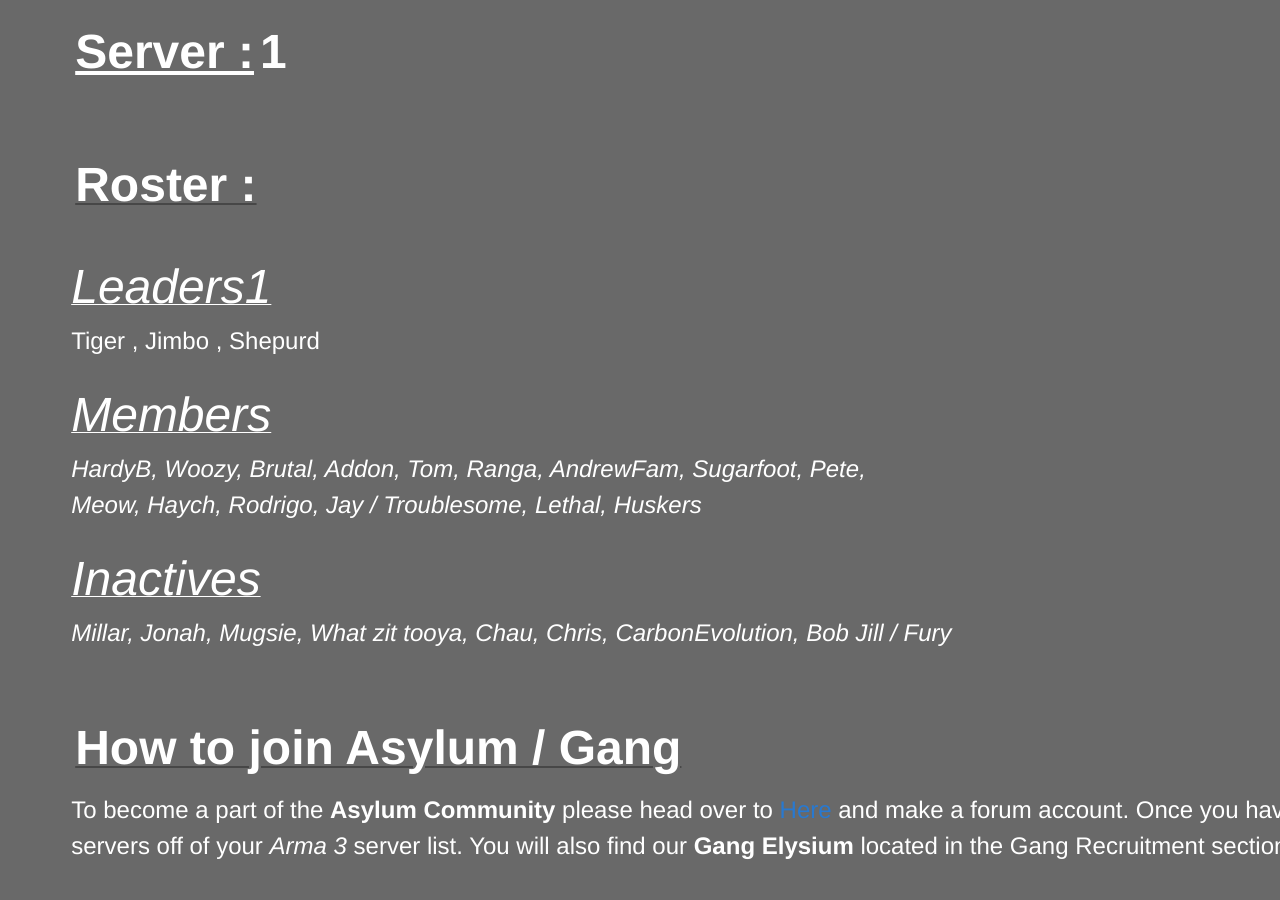
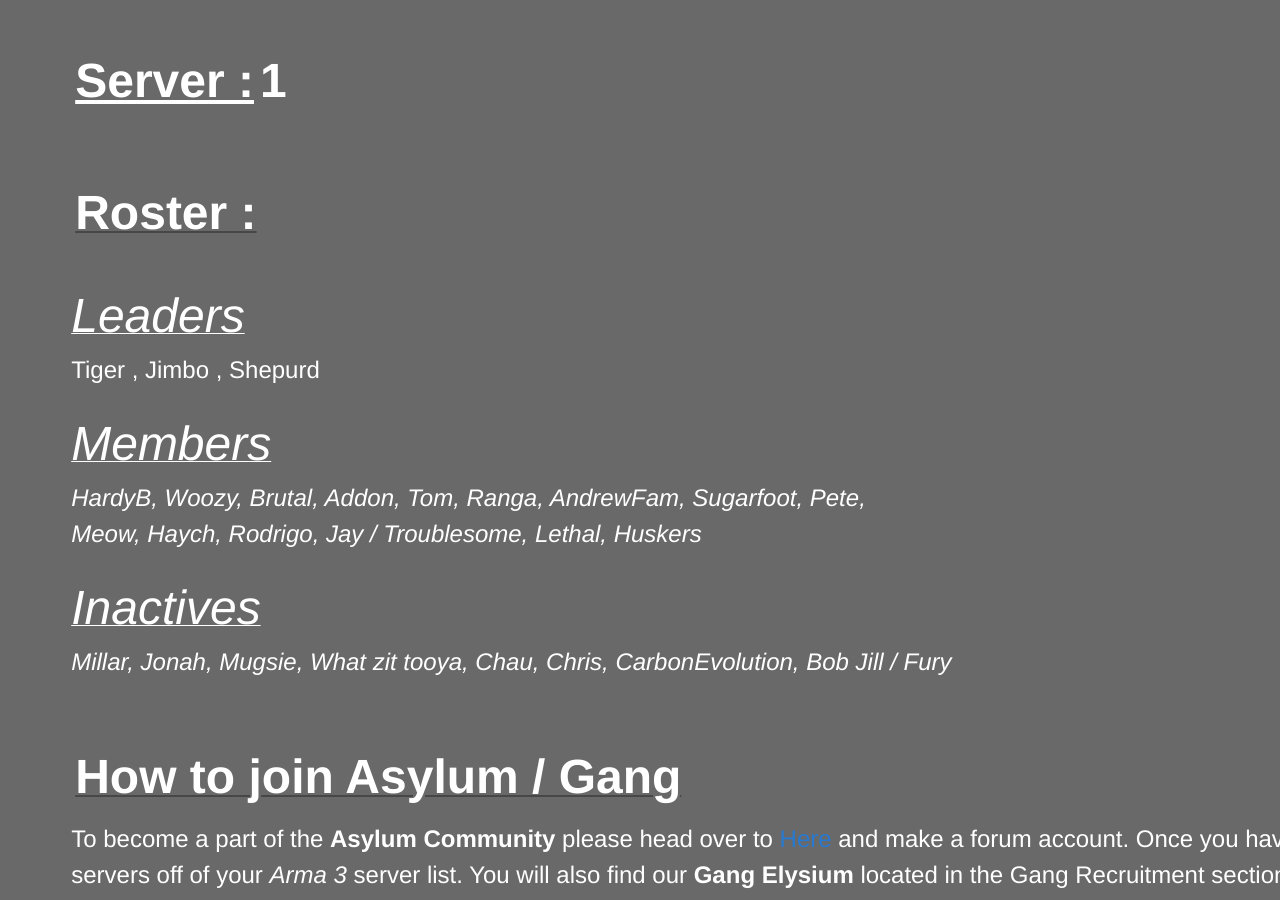
Before and after one commit to DerekR0123/Rossfitness.github.io, a Jekyll site: the page index.html, which Jekyll copies as it is, in a window 1280 px wide and 900 px high, scrolled down 335 px. Built offline with Jekyll 4.4.1, drawn with Linux system fonts in a browser that asks for light colours.

Commit message:
Update index.html

```diff
--- a/index.html
+++ b/index.html
@@ -22,7 +22,7 @@
         <img id="banner" src="https://i.gyazo.com/b97b75bd9d53120eaebd61d6970a26a9.png" width="550" height="150">
         <h2></h2>
         <a href="https://www.youtube.com/channel/UCL7qbg7MzPA_wfeksW1jPug" class="button"><small>Subscribe to my Youtube Channel</small>Youtube</a>
-        <h2><strong>Elysium</FONT></strong></h2><br>
+        <h2><strong><FONT size="23">Elysium</FONT></strong></FONT></h2><br>
       </div>
     </header>
 
@@ -36,7 +36,7 @@
 <a id="designer-templates" class="anchor" href="#designer-templates" aria-hidden="true"><span aria-hidden="true" class="octicon octicon-link"></span></a>
 <h2><u><FONT size="10" COLOR="#FFFFFF">Roster :</FONT></u></h2><br>
 
-<p><u><FONT size="7" COLOR="#FFFFFF" WEIGHT="italic" FAMILY="Curive"><em>Leaders1</em></u></FONT><br><FONT size="5" COLOR="#FFFFFF">Tiger , Jimbo , Shepurd<br></em></FONT></p>
+<p><u><FONT size="7" COLOR="#FFFFFF" WEIGHT="italic" FAMILY="Curive"><em>Leaders</em></u></FONT><br><FONT size="5" COLOR="#FFFFFF">Tiger , Jimbo , Shepurd<br></em></FONT></p>
 <p><u><FONT size="7" COLOR="#FFFFFF"><em>Members</em></FONT></u></h4><br>
 <em><FONT size="5" COLOR="#FFFFFF">HardyB, Woozy, Brutal, Addon, Tom, Ranga, AndrewFam, Sugarfoot, Pete,<br>
 Meow, Haych, Rodrigo, Jay / Troublesome, Lethal, Huskers<br></em></FONT></p>
```
